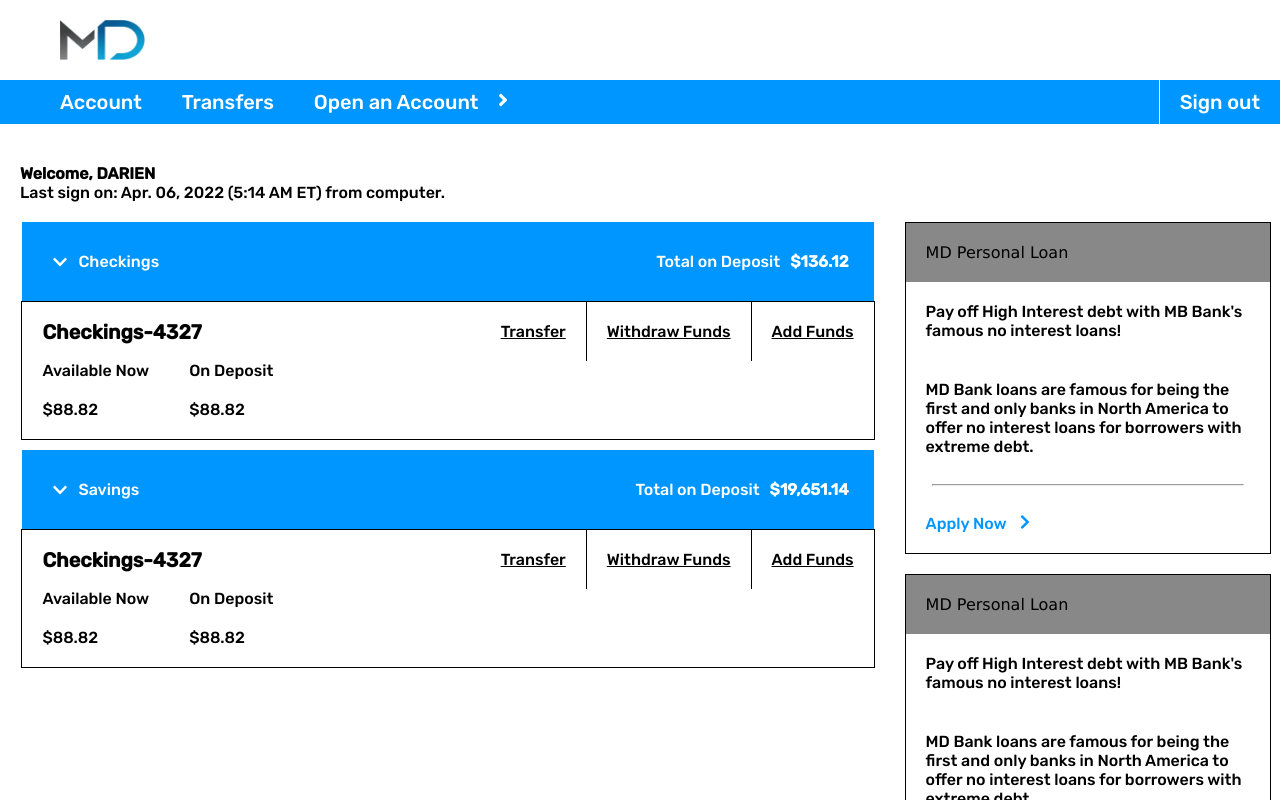
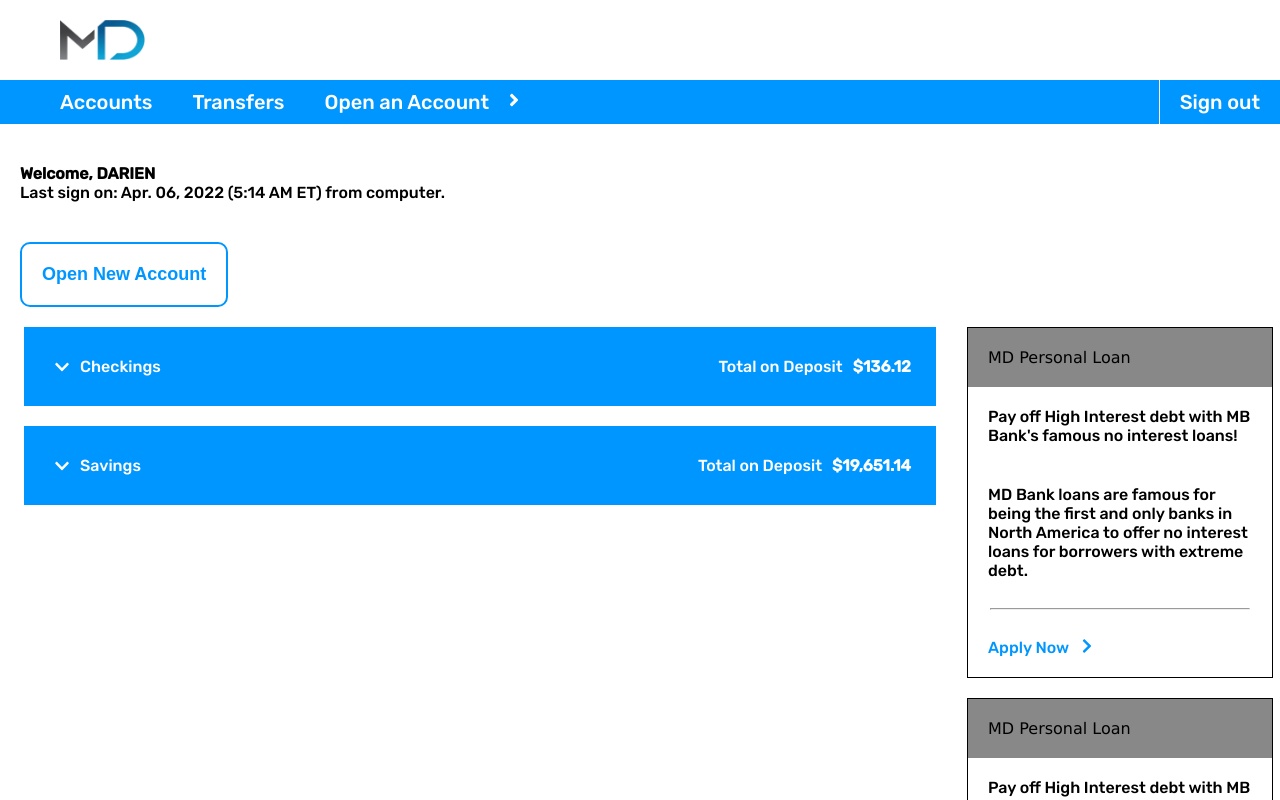
Before and after one commit to darienmiller88/Better-Bank-Account, a React (Create React App) app in the folder client/: page /dashboard in a window 1280 px wide. Shown: the top 800 px of the page. Built offline with nearby package versions, Linux system fonts and the light colour scheme.

Commit message:
added open account button

```diff
--- a/client/src/Components/Account/Account.js
+++ b/client/src/Components/Account/Account.js
@@ -1,25 +1,26 @@
 import React from 'react'
 import styles from "./Account.module.scss"
 
-export default function Account() {
+export default function Account({accountName, balance}) {
     return (
         <div className={styles.account}>
-            <div className={styles.account_name}>Checkings-4327</div>
+            <div className={styles.account_name}>{accountName}</div>
 
             <div className={styles.options}>
                 <div className={styles.option}>Transfer</div>
                 <div className={styles.option}>Withdraw Funds</div>
                 <div className={styles.option}>Add Funds</div>
+                <div className={styles.option}>Delete</div>
             </div>
 
             <div className={styles.funds_wrapper}>
                 <div className={styles.available_now_wrapper}>
                     <div className={styles.available_now}>Available Now</div>
-                    <div className={styles.available_balance}>$88.82</div>
+                    <div className={styles.available_balance}>${balance}</div>
                 </div>
                 <div className={styles.on_deposit_wrapper}>
                     <div className={styles.on_deposit}>On Deposit</div>
-                    <div className={styles.on_deposit_balance}>$88.82</div>
+                    <div className={styles.on_deposit_balance}>${balance}</div>
                 </div>
             </div>
         </div>
--- a/client/src/Components/Account/Account.module.scss
+++ b/client/src/Components/Account/Account.module.scss
@@ -15,25 +15,22 @@
         align-items: center;
         grid-area: name;
 
-        padding: 0px 20px;
+        padding: 20px 20px;
         font-weight: bold;
+        font-size: 20px;
 
         @media screen and (min-width: 768px) {
-            font-size: 20px;
-            padding: 10px 20px;
+            font-size: 25px;
         }
     }
 
     .options{
         display: flex;
-        width: fit-content;
         align-items: center;
+        justify-content: space-between;
+        flex-wrap: wrap;
         grid-area: options;
         margin: auto;
-
-        :nth-child(1), :nth-child(2){
-            border-right: 1px solid black;
-        }
 
         .option{
             text-decoration: underline;
@@ -42,6 +39,16 @@
 
         .option:hover{
             cursor: pointer;
+            background-color: azure;
+        }
+
+        @media screen and (min-width:768px) {
+            width: fit-content;
+            font-size: 20px;
+        }
+
+        @media screen and (min-width: 992px) {
+            font-size: 18px;
         }
     }
 
@@ -66,6 +73,14 @@
 
         @media screen and (min-width: 768px) {
             display: flex;
+
+            .available_now_wrapper{
+                font-size: 20px;
+            }
+
+            .on_deposit_wrapper{
+                font-size: 20px;
+            }
         }
     }
 
--- a/client/src/Components/AccountLabel/AccountLabel.js
+++ b/client/src/Components/AccountLabel/AccountLabel.js
@@ -1,12 +1,19 @@
-import React from 'react'
+import React, { useState } from 'react'
 import { FaChevronDown, FaChevronUp } from "react-icons/fa"
 import Account from '../Account/Account'
 import styles from "./AccountLabel.module.scss"
 
-export default function AccountLabel({ accountType, amount, onClick, isLabelClicked }) {
+export default function AccountLabel({ accountType, amount, accountLabelOnClick, isLabelClicked }) {
+    const [isShowingAccounts, setIsShowingAccounts] = useState(true)
+
+    const toggleAccounts = () => {
+        setIsShowingAccounts(!isShowingAccounts)
+        accountLabelOnClick()
+    }
+
     return (
         <div className={styles.account_label_wrapper}>
-            <div className={styles.account_label} onClick={onClick}>
+            <div className={styles.account_label} onClick={toggleAccounts}>
                 <div className={styles.account_type_wrapper}>
                     {
                         isLabelClicked
@@ -24,9 +31,19 @@ export default function AccountLabel({ accountType, amount, onClick, isLabelClic
                     <div className={styles.cash}>${amount}</div>
                 </div>
             </div>
-            <div className={styles.accounts}>
-                <Account />
-            </div>
+            {
+                isLabelClicked
+                ?
+                <div className={styles.accounts}>
+                    <Account
+                        accountName={"Checkings-4327"}
+                        balance={amount}
+                    />
+                </div>
+                :
+                null
+            }
+
         </div>
     )
 }
--- a/client/src/Components/AccountLabel/AccountLabel.module.scss
+++ b/client/src/Components/AccountLabel/AccountLabel.module.scss
@@ -1,7 +1,7 @@
 $bright_blue: rgb(0, 150, 255);
 
 .account_label_wrapper{
-    margin-bottom: 10px;
+    margin-bottom: 20px;
 }
 
 .account_label{
@@ -20,7 +20,7 @@ $bright_blue: rgb(0, 150, 255);
 
         .up_icon{
             padding-right: 10px;
-            transition: 0.2s;
+            transition: 0.1s;
         }
     }
 
@@ -55,7 +55,7 @@ $bright_blue: rgb(0, 150, 255);
 
     .account_type_wrapper{
         .up_icon{
-            transform: rotate(180deg);
+           // transform: rotate(180deg);
         }
     }
 }
--- a/client/src/Components/MiniNav/MiniNav.js
+++ b/client/src/Components/MiniNav/MiniNav.js
@@ -24,7 +24,7 @@ export default function MiniNav() {
                 }
                 <div className={styles.links}>
                     <div className={styles.link}>
-                        Account
+                        Accounts
                     </div>
                     <div className={styles.link}>
                         Transfers
--- a/client/src/Pages/Dashboard/Dashboard.js
+++ b/client/src/Pages/Dashboard/Dashboard.js
@@ -30,13 +30,13 @@ export default function Dashboard() {
                         <AccountLabel
                             accountType={"Checkings"}
                             amount={136.12.toLocaleString("en-US")}
-                            onClick={() => setIsCheckingsLabelClicked(!isCheckingsLabelClicked)}
+                            accountLabelOnClick={() => setIsCheckingsLabelClicked(!isCheckingsLabelClicked)}
                             isLabelClicked={isCheckingsLabelClicked}
                         />
                         <AccountLabel
                             accountType={"Savings"}
                             amount={19651.14.toLocaleString("en-US")}
-                            onClick={() => setIsSavingsLabelClicked(!isSavingsLabelClicked)}
+                            accountLabelOnClick={() => setIsSavingsLabelClicked(!isSavingsLabelClicked)}
                             isLabelClicked={isSavingsLabelClicked}
                         />
                     </>
@@ -57,13 +57,13 @@ export default function Dashboard() {
                     <AccountLabel
                         accountType={"Checkings"}
                         amount={136.12.toLocaleString("en-US")}
-                        onClick={() => setIsCheckingsLabelClicked(!isCheckingsLabelClicked)}
+                        accountLabelOnClick={() => setIsCheckingsLabelClicked(!isCheckingsLabelClicked)}
                         isLabelClicked={isCheckingsLabelClicked}
                     />
                     <AccountLabel
                         accountType={"Savings"}
                         amount={19651.14.toLocaleString("en-US")}
-                        onClick={() => setIsSavingsLabelClicked(!isSavingsLabelClicked)}
+                        accountLabelOnClick={() => setIsSavingsLabelClicked(!isSavingsLabelClicked)}
                         isLabelClicked={isSavingsLabelClicked}
                     />
                 </div>
@@ -86,6 +86,7 @@ export default function Dashboard() {
                 <MiniNav />
                 <div className={styles.welcome}>Welcome, DARIEN</div>
                 <div className={styles.last_sign_in}>Last sign on: Apr. 06, 2022 (5:14 AM ET) from computer.</div>
+                <button className={styles.open_new_account}>Open New Account</button>
 
                 {/* For phone and tablet only */}
                 <PhoneView />
--- a/client/src/Pages/Dashboard/Dashboard.module.scss
+++ b/client/src/Pages/Dashboard/Dashboard.module.scss
@@ -1,4 +1,6 @@
 $bright_blue: rgb(0, 150, 255);
+$margin-left-value: 20px;
+$medium-spring-green: rgb(0, 250, 154);
 
 .dashboard{
     z-index: -2;
@@ -47,13 +49,36 @@ $bright_blue: rgb(0, 150, 255);
 
     .welcome{
         margin-top: 40px;
-        margin-left: 20px;
+        margin-left: $margin-left-value;
         font-weight: bold;
     }
 
     .last_sign_in{
-        margin-left: 20px;
+        margin-left: $margin-left-value;
         margin-bottom: 20px;
+    }
+
+    .open_new_account{
+        margin: 20px $margin-left-value;
+        border: 2px solid $bright_blue;
+        border-radius: 10px;
+        padding: 20px;
+        font-size: 18px;
+        font-weight: bold;
+        color: $bright_blue;
+        background-color: white;
+        transition: 0.3s;
+    }
+
+    .open_new_account:hover{
+        cursor: pointer;
+        background-color: $bright_blue;
+        color: white;
+    }
+
+    .open_new_account:active{
+        transform: translateY(-5px);
+        background-color: blue;
     }
 
     .phone_menu{
@@ -93,7 +118,7 @@ $bright_blue: rgb(0, 150, 255);
         //And unhide it on Desktops
         @media screen and (min-width: 992px) {
             display: grid;
-            grid-template-columns: 70% auto;
+            grid-template-columns: 75% auto;
             margin: auto;
         }
     }
```
